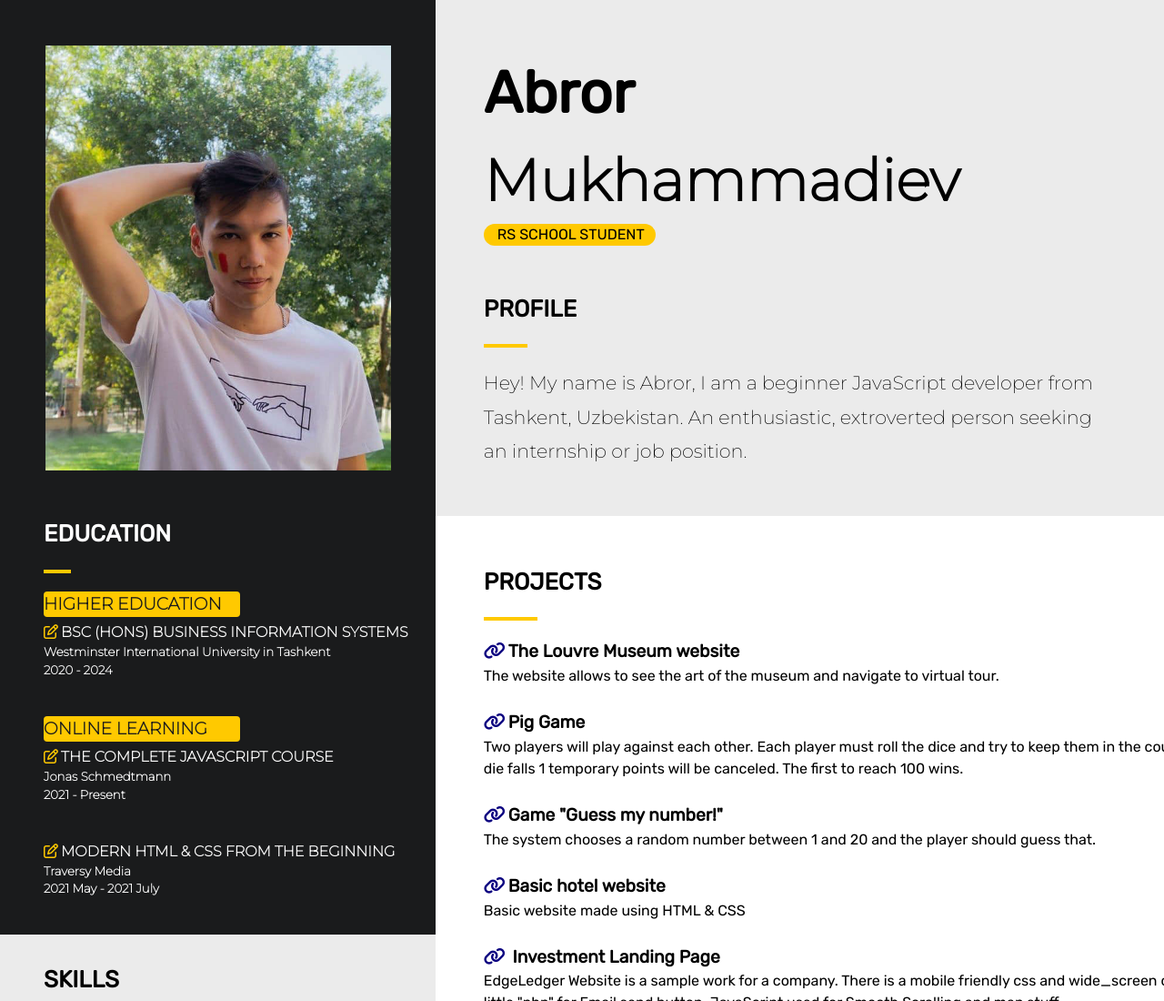
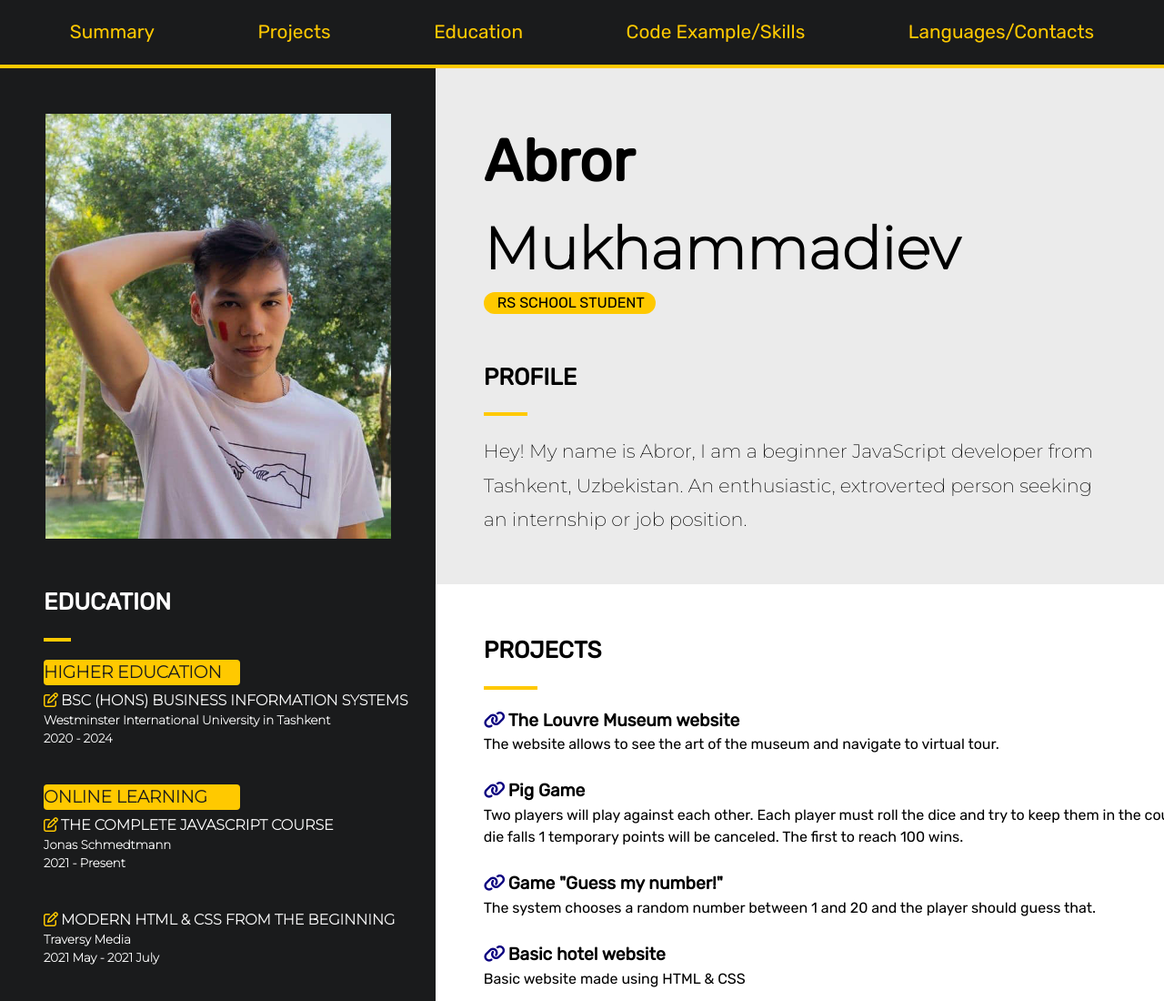
Before and after one commit to abrorm3/abrorm3-rsschool-cv, a plain HTML site: page index.html in a window 1280 px wide. Shown: the top 1100 px of the page at 91% size. Drawn offline with Linux system fonts and the light colour scheme.

Commit message:
feat:add navbar

```diff
--- a/index.html
+++ b/index.html
@@ -5,6 +5,7 @@
     <meta http-equiv="X-UA-Compatible" content="IE=edge" />
     <meta name="viewport" content="width=device-width, initial-scale=1.0" />
     <link rel="stylesheet" href="./style.css" />
+    <link rel="stylesheet" href="./index.js" />
     <title>CV Abror Mukhammadiev</title>
     <link rel="preconnect" href="https://fonts.googleapis.com" />
     <link rel="preconnect" href="https://fonts.gstatic.com" crossorigin />
@@ -18,6 +19,18 @@
     ></script>
   </head>
   <body class="container">
+    <!-- Navbar -->
+    <nav>
+      <div id="navbar">
+        <ul class="lists">
+          <li class="eachNav"><a href="#header">Summary</a></li>
+          <li class="eachNav"><a href="#projects">Projects</a></li>
+          <li class="eachNav"><a href="#education">Education</a></li>
+          <li class="eachNav"><a href="#code">Code Example/Skills</a></li>
+          <li class="eachNav"><a href="#languages">Languages/Contacts</a></li>
+        </ul>
+      </div>
+    </nav>
     <!-- HEADER -->
     <header>
       <div id="header">
@@ -44,7 +57,7 @@
     <div id="asideSection">
       <div class="aside">
         <aside>
-          <div class="education">
+          <div id="education">
             <h3 class="headings yellowLine">Education</h3>
             <h3 class="yellowEdu marginBottom">Higher education</h3>
             <div class="eachEdu">
@@ -154,7 +167,7 @@
 
       <!-- SECTION Projects -->
       <section id="section" class="padding3">
-        <div class="projects">
+        <div id="projects">
           <h3 class="headings yellowLine">Projects</h3>
           <div class="project">
             <h4>
--- a/style.css
+++ b/style.css
@@ -66,6 +66,25 @@ a:hover {
 ul li {
   list-style: none;
 }
+/* Navbar */
+#navbar {
+  background-color: #1a1b1c;
+}
+#navbar .lists {
+  display: flex;
+  justify-content: space-around;
+  align-items: center;
+  padding: 20px;
+  border-bottom: 4px solid #ffc900;
+}
+#navbar .lists a {
+  color: #ffc900;
+  font-family: "Rubik", sans-serif;
+  font-size: 1.3rem;
+}
+html {
+  scroll-behavior: smooth;
+}
 /* HEADER */
 #header {
   display: flex;
@@ -114,7 +133,7 @@ ul li {
 .aside {
   min-width: 479px;
 }
-.education {
+#education {
   background: #1a1b1c;
   color: #fff;
   padding-left: 48px;
@@ -140,13 +159,13 @@ ul li {
 #section {
   width: 1260px;
 }
-.projects {
+#projects {
   font-family: "Rubik", sans-serif;
 }
-.projects .project h4 {
+#projects .project h4 {
   font-size: 1.2rem;
 }
-.projects .project {
+#projects .project {
   margin-bottom: 25px;
 }
 .project h5 {
```
